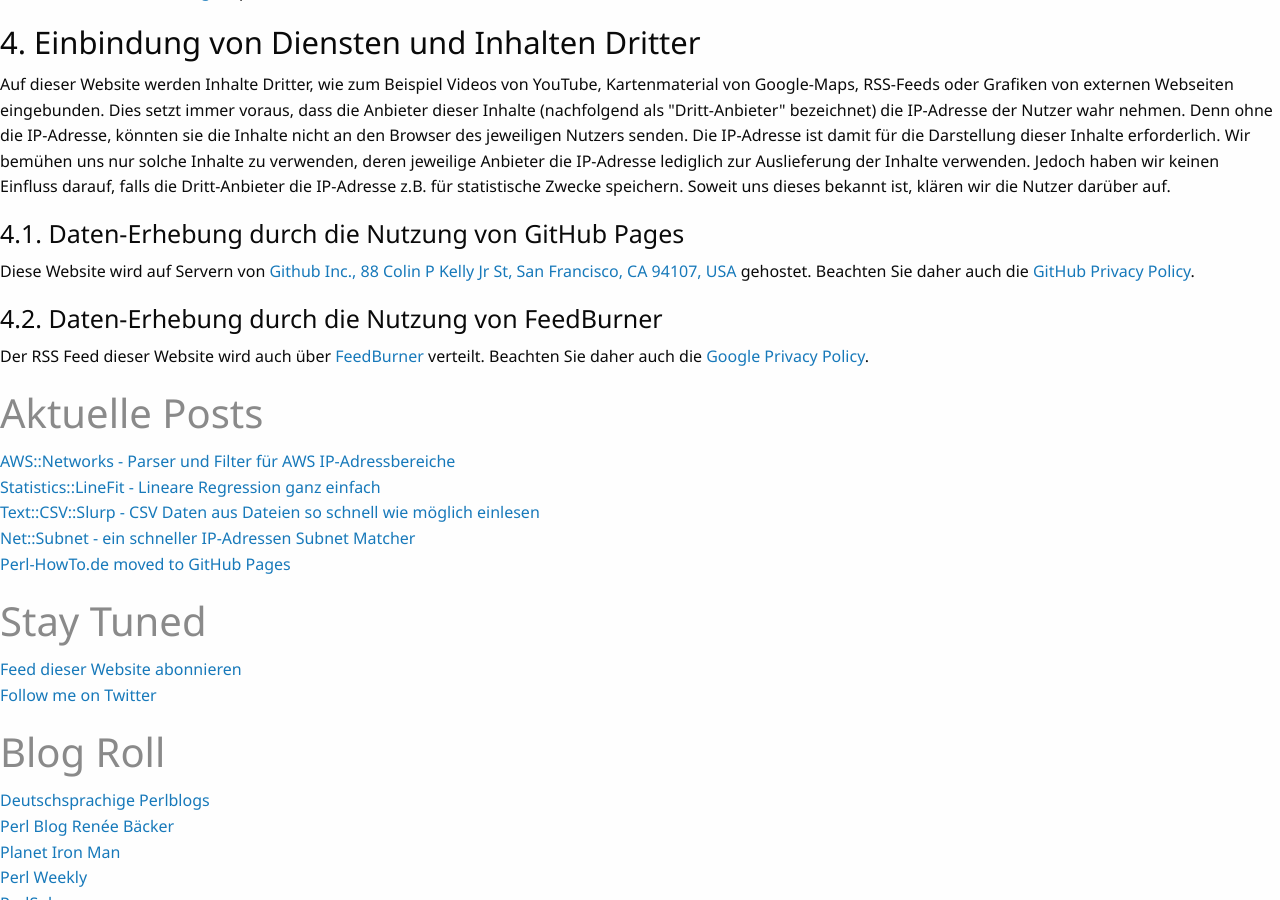
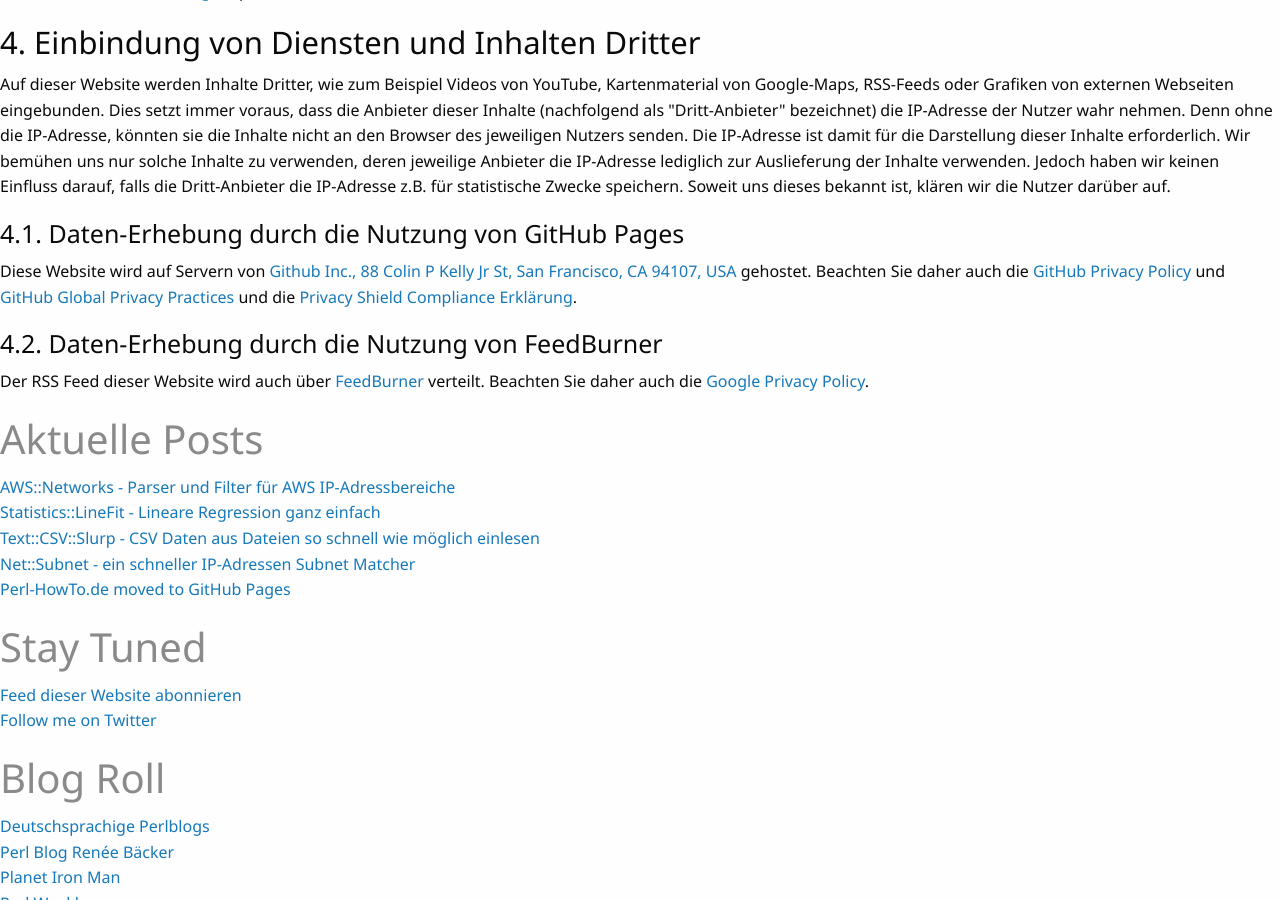
Before and after one commit to perl-howto/perl-howto.github.io, a Jekyll site: the page built from datenschutzerklaerung.html, in a window 1280 px wide and 900 px high, scrolled down 957 px. Built offline with Jekyll 4.4.1, drawn with Linux system fonts in a browser that asks for light colours; nearby versions of some CDN libraries; a style sheet for code colours, icons or effects is not loaded.

Commit message:
GitHub Global Privacy Practices and Privacy Shield Compliance

```diff
--- a/datenschutzerklaerung.html
+++ b/datenschutzerklaerung.html
@@ -42,8 +42,8 @@ Im Allgemeinen ist es für die Nutzung unserer Website nicht erforderlich, dass
 
 <h4>4.1. Daten-Erhebung durch die Nutzung von GitHub Pages</h4>
  <p>
- Diese Website wird auf Servern von <a href="https://www.github.com">Github Inc., 88 Colin P Kelly Jr St, San Francisco, CA 94107, USA</a> gehostet. Beachten Sie daher auch die <a href="https://help.github.com/articles/github-privacy-policy/">GitHub Privacy Policy</a>.
- </p>
+ Diese Website wird auf Servern von <a href="https://www.github.com">Github Inc., 88 Colin P Kelly Jr St, San Francisco, CA 94107, USA</a> gehostet. Beachten Sie daher auch die <a href="https://help.github.com/articles/github-privacy-policy/">GitHub Privacy Policy</a> und <a href="https://help.github.com/articles/global-privacy-practices/">GitHub Global Privacy Practices</a> und die <a href="https://www.privacyshield.gov/participant?id=a2zt000000001K2AAI&status=Active">Privacy Shield Compliance Erkl&auml;rung</a>.
+</p>
 <h4>4.2. Daten-Erhebung durch die Nutzung von FeedBurner</h4>
  <p>
   Der RSS Feed dieser Website wird auch &uuml;ber <a href="http://www.feedburner.com">FeedBurner</a> verteilt. Beachten Sie daher auch die <a href="https://www.google.com/policies/privacy/">Google Privacy Policy</a>.
```
